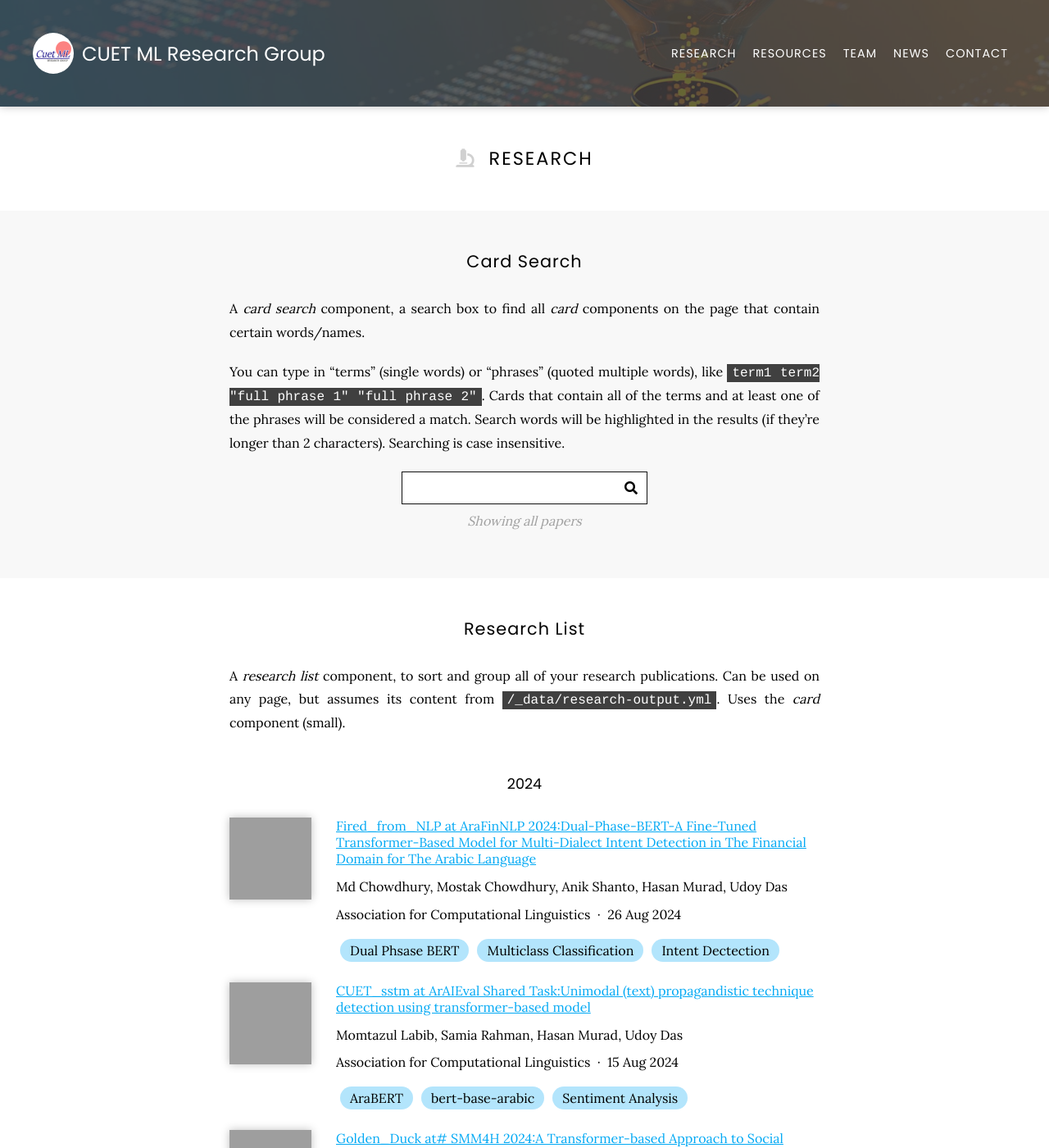
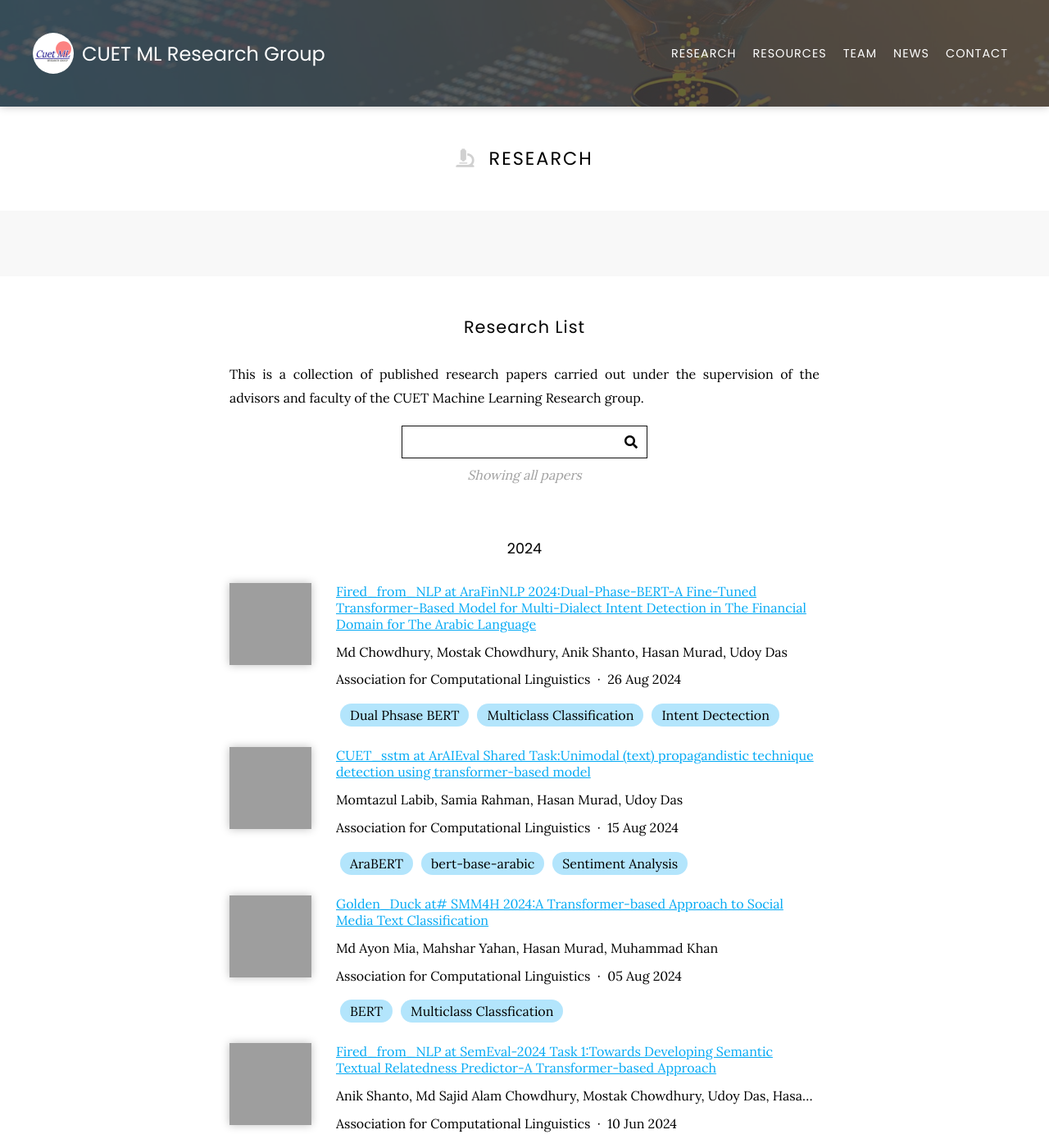
Before and after one commit to COMBINE-lab/combine-lab.github.io, a Jekyll site: the page built from research/index.md, in a window 1280 px wide and 1400 px high, cut to the strip 0-1400 px from the top of the window. Shown: the whole strip at 82% size. Built offline with Jekyll 4.4.1, drawn with Linux system fonts in a browser that asks for light colours; nearby versions of some CDN libraries; grey boxes are pictures that could not be loaded.

Commit message:
changing the search bar and editing the dates

```diff
--- a/research/index.md
+++ b/research/index.md
@@ -6,23 +6,21 @@ title: Research
 
 <!-- section break -->
 
-## Card Search
+<!-- ## Card Search
 
-A _card search_ component, a search box to find all _card_ components on the page that contain certain words/names.
+This is a collection of published research papers carried out under the supervision of the advisors and faculty of the CUET Machine Learning Research group.
 
-You can type in "terms" (single words) or "phrases" (quoted multiple words), like `term1 term2 "full phrase 1" "full phrase 2"`.
-Cards that contain all of the terms and at least one of the phrases will be considered a match.
-Search words will be highlighted in the results (if they're longer than 2 characters).
-Searching is case insensitive.
-
-{% include card-search.html subject="papers" %}
+{% include card-search.html subject="papers" %} -->
 
 <!-- section break -->
 
 ## Research List
+This is a collection of published research papers carried out under the supervision of the advisors and faculty of the CUET Machine Learning Research group.
 
-A _research list_ component, to sort and group all of your research publications.
+{% include card-search.html subject="papers" %}
+<!-- This is a collection of published research papers carried out under the supervision of the advisors and teacher of the CUET Machine Learning Research group. -->
+<!-- A _research list_ component, to sort and group all of your research publications.
 Can be used on any page, but assumes its content from `/_data/research-output.yml`.
-Uses the _card_ component (small).
+Uses the _card_ component (small). -->
 
 {% include research-list.html %}
```
